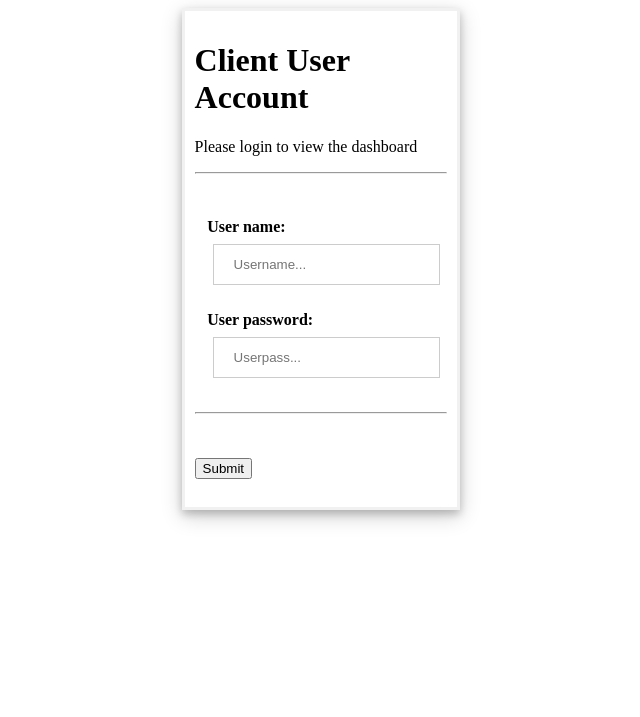
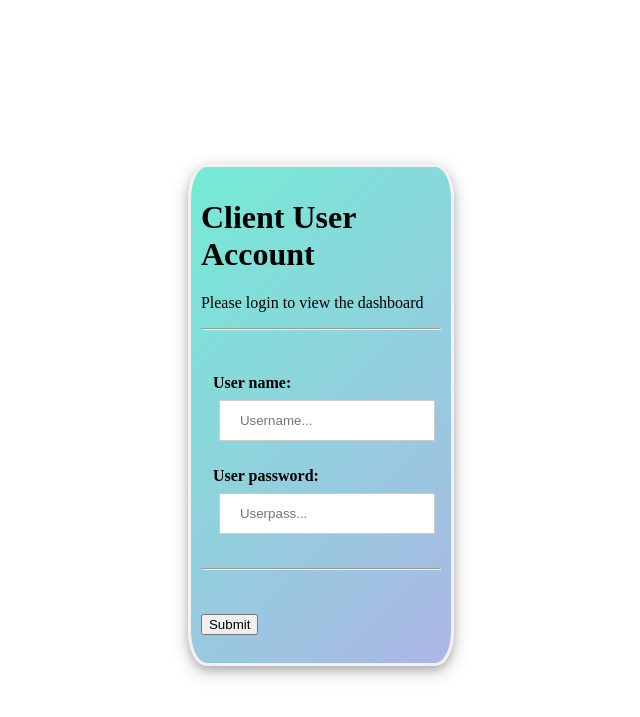
Before and after one commit to phase2e2ps/Carwash-rdbms, a PHP site: page / in a window 1280 px wide. Shown: the top 717 px of the page, without its empty margins (319-959 px from the left). Run offline with PHP 8.4, Linux system fonts and the light colour scheme.

Commit message:
Update custom.css

```diff
--- a/assets/custom.css
+++ b/assets/custom.css
@@ -1,19 +1,28 @@
 /*===Client Login Form===*/
+#body{
+    background-image: url('https://wallpapers.com/images/hd/silver-aesthetic-car-wash-av2eptgo6na7ybh8.jpg');
+    background-repeat: no-repeat;
+    background-position: cover;
+}
 form{
     border: 3px solid #f1f1f1;
-    width: 20%;
+    width: 19%;
     margin: auto;
+    margin-top: 13%;
     padding: 10px;
     background-color: white;
     box-shadow: 0 4px 8px 0 rgba(0, 0, 0, 0.2), 0 6px 20px 0 rgba(0, 0, 0, 0.19);
+    background: linear-gradient(135deg, #74ebd5 0%, #ACB6E5 100%);
+    border-radius: 7%;
 }
 #input-form{
     width: 90%;
     padding: 12px 20px;
-    margin: 8px 18;
+    margin: 8px 18px;
     display: inline-block;
     border: 1px solid #ccc;
     box-sizing: border-box;
+
 }
 #label-form{
     font-weight: bold;
```
